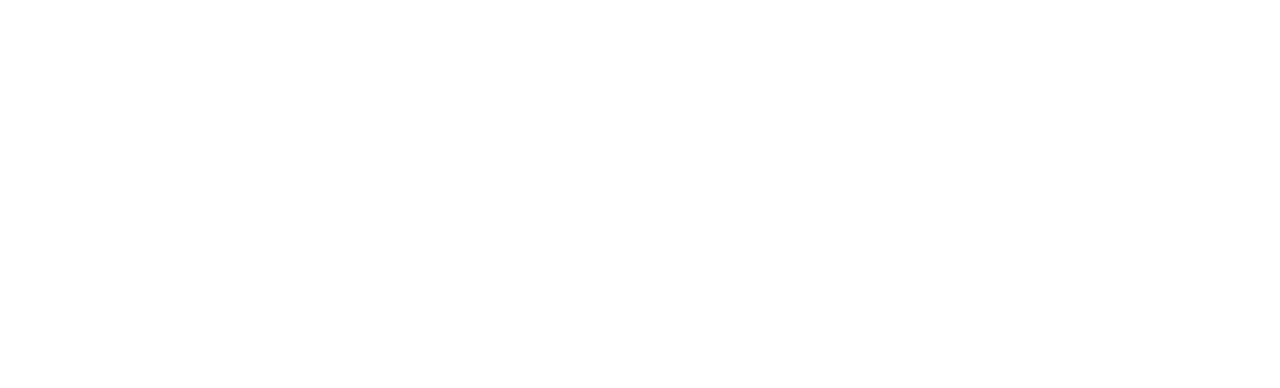
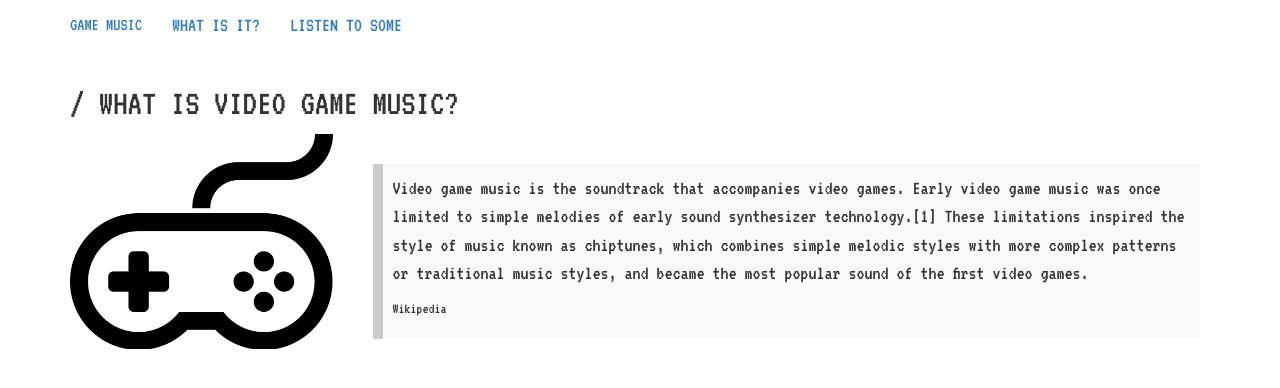
Before and after one commit to Jack-Odell/sparta-global-interests, a plain HTML site: page index.html in a window 1280 px wide. Drawn offline with nearby package versions, Linux system fonts and the light colour scheme.

Commit message:
Basic structure and header added to index.html. Added and populated gallery.html with embeded music playersfrom bandcamp. Added new font, VT323.

```diff
--- a/index.html
+++ b/index.html
@@ -2,10 +2,50 @@
 <html lang="en" dir="ltr">
   <head>
     <meta charset="utf-8">
+    <link rel="stylesheet" href="https://maxcdn.bootstrapcdn.com/bootstrap/3.3.7/css/bootstrap.min.css" integrity="sha384-BVYiiSIFeK1dGmJRAkycuHAHRg32OmUcww7on3RYdg4Va+PmSTsz/K68vbdEjh4u" crossorigin="anonymous">
+    <script src="https://maxcdn.bootstrapcdn.com/bootstrap/3.3.7/js/bootstrap.min.js" integrity="sha384-Tc5IQib027qvyjSMfHjOMaLkfuWVxZxUPnCJA7l2mCWNIpG9mGCD8wGNIcPD7Txa" crossorigin="anonymous"></script>
+    <link rel="stylesheet" href="https://stackpath.bootstrapcdn.com/font-awesome/4.7.0/css/font-awesome.min.css">
     <link rel="stylesheet" href="style.css">
-    <title></title>
+    <link href="https://fonts.googleapis.com/css?family=VT323" rel="stylesheet">
+    <title>Music</title>
   </head>
-  <body>
+  <body class="top-margin font-VT323 font-size-normal">
+    <nav class="navbar navbar-fixed-top uppercase">
+      <div class="container">
+        <div class="navbar-header">
+          <button type="button" class="navbar-toggle collapsed" data-toggle="collapse" data-target="#navbar" aria-expanded="false" aria-controls="navbar">
+            <span class="sr-only">Toggle navigation</span>
+            <span class="icon-bar"></span>
+            <span class="icon-bar"></span>
+            <span class="icon-bar"></span>
+          </button>
+          <a class="navbar-brand uppercase" href="#">game Music</a>
+        </div>
+        <div id="navbar" class="navbar-collapse collapse">
+          <ul class="nav navbar-nav">
+            <li class="active"><a href="index.html">what is it?</a></li>
+            <li><a href="gallery.html">listen to some</a></li>
+          </ul>
+        </div><!--/.nav-collapse -->
+      </div>
+    </nav>
+    <header class="container">
+      <div class="row">
+        <div class="col-md-12">
+          <h1 class="uppercase">/ What is Video Game music?</h1>
+        </div>
+        <div class="col-md-3">
+          <img class="img-responsive" src="images/video_game_1.png" alt="">
+        </div>
+        <div class="col-md-9">
+          <div class="blockquote">
+            <p>Video game music is the soundtrack that accompanies video games. Early video game music was once limited to simple melodies of early sound synthesizer technology.[1] These limitations inspired the style of music known as chiptunes, which combines simple melodic styles with more complex patterns or traditional music styles, and became the most popular sound of the first video games.</p>
+            <p class="font-size-small">Wikipedia</p>
+          </div>
+        </div>
+      </div>
+    </header>
+
 
   </body>
 </html>
--- a/style.css
+++ b/style.css
@@ -0,0 +1,35 @@
+.top-margin {
+  margin-top: 5%;
+}
+
+.margin-sides {
+  margin: 0 5%;
+}
+
+.low-opacity {
+  opacity: 0.5;
+  filter: alpha(opacity=50);
+}
+
+.blockquote {
+  background: #f9f9f9;
+  border-left: 10px solid #ccc;
+  margin: 1.5em 10px;
+  padding: 0.5em 10px;
+}
+
+.uppercase {
+  text-transform: uppercase;
+}
+
+.font-VT323 {
+  font-family: 'VT323', monospace;
+}
+
+.font-size-normal {
+  font-size: 20px;
+}
+
+.font-size-small {
+  font-size: 15px;
+}
```
Also changed, not shown: gallery.html (added, +61 -0 lines), images/video_game_1.png (added), 1 other file.
